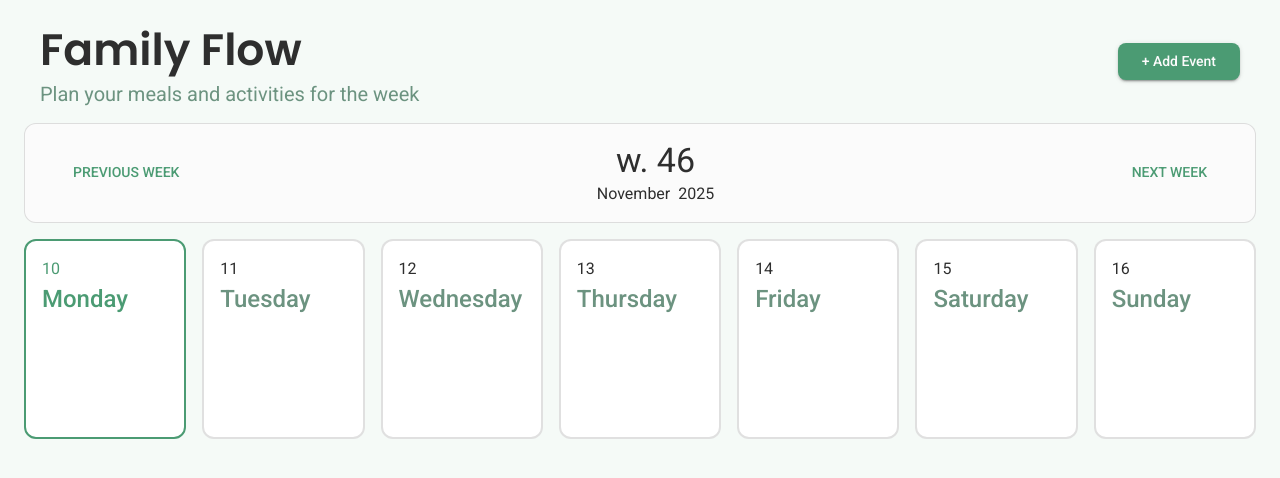
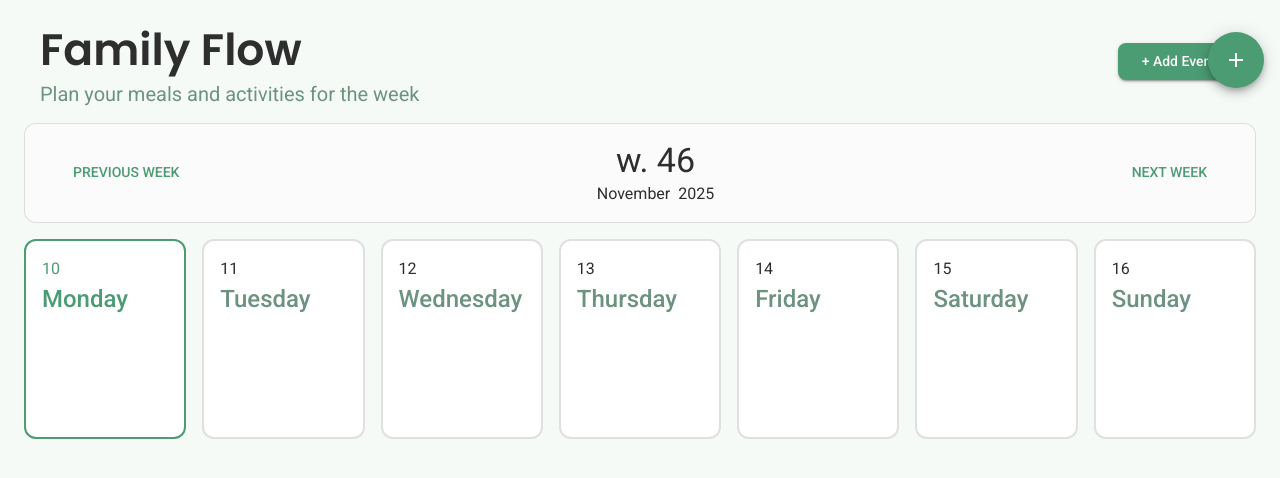
Before and after one commit to rasmus-bremholm/FamilyFlow, a Next.js app in the folder family-flow/: page /main in a window 1280 px wide. Shown: the top 478 px of the page. Built offline with nearby package versions, Linux system fonts and the light colour scheme; some icons are missing; what @mui/material-nextjs would draw is missing.

Commit message:
Added speed dial, in progress

```diff
--- /dev/null
+++ b/family-flow/app/components/Notifications.jsx
@@ -0,0 +1,11 @@
+import { SpeedDial, SpeedDialAction, SpeedDialIcon } from '@mui/material';
+
+export function Notification() {
+  return (
+    <SpeedDial
+      ariaLabel="Notification Speed Dial"
+      sx={{ position: 'absolute', top: 16, right: 16 }}
+      icon={<SpeedDialIcon />}
+    ></SpeedDial>
+  );
+}
--- a/family-flow/app/main/page.jsx
+++ b/family-flow/app/main/page.jsx
@@ -17,6 +17,7 @@ import WeekNavButton from '../components/WeekNavButton';
 import { useWeekNavigation } from '@/lib/useWeekNavigation';
 import AddEventButton from '../components/AddEventButton';
 import EditEvent from '../components/EditEvent';
+import { Notification } from '../components/Notifications';
 
 function WeeklySchedule() {
   const { previousWeek, nextWeek, currentWeek, weekNumber } =
@@ -51,6 +52,7 @@ function WeeklySchedule() {
 
         <Box sx={{ display: 'flex', justifyContent: 'flex-end' }}>
           <AddEventButton />
+          <Notification />
         </Box>
       </Box>
       <Box
```
